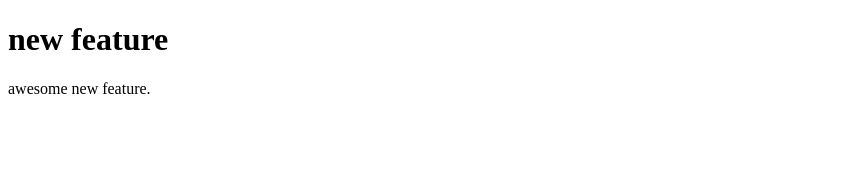
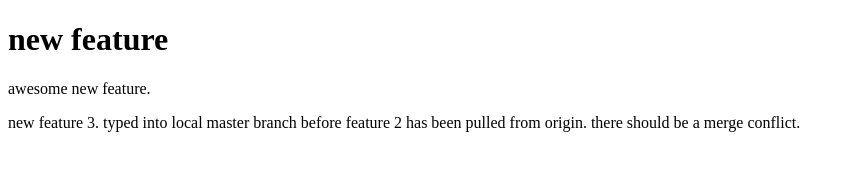
Before and after one commit to awilsongithub/git_workshop, a plain HTML site: page index.html in a window 1280 px wide. Shown: the whole page, without its empty margins (0-855 px from the left). Drawn offline with Linux system fonts and the light colour scheme.

Commit message:
addded feature 3 before pulling f 2

```diff
--- a/index.html
+++ b/index.html
@@ -9,5 +9,9 @@
         <p>
             awesome new feature.
         </p>
+
+        <p>
+            new feature 3. typed into local master branch before feature 2 has been pulled from origin. there should be a merge conflict.
+        </p>
     </body>
 </html>
```
